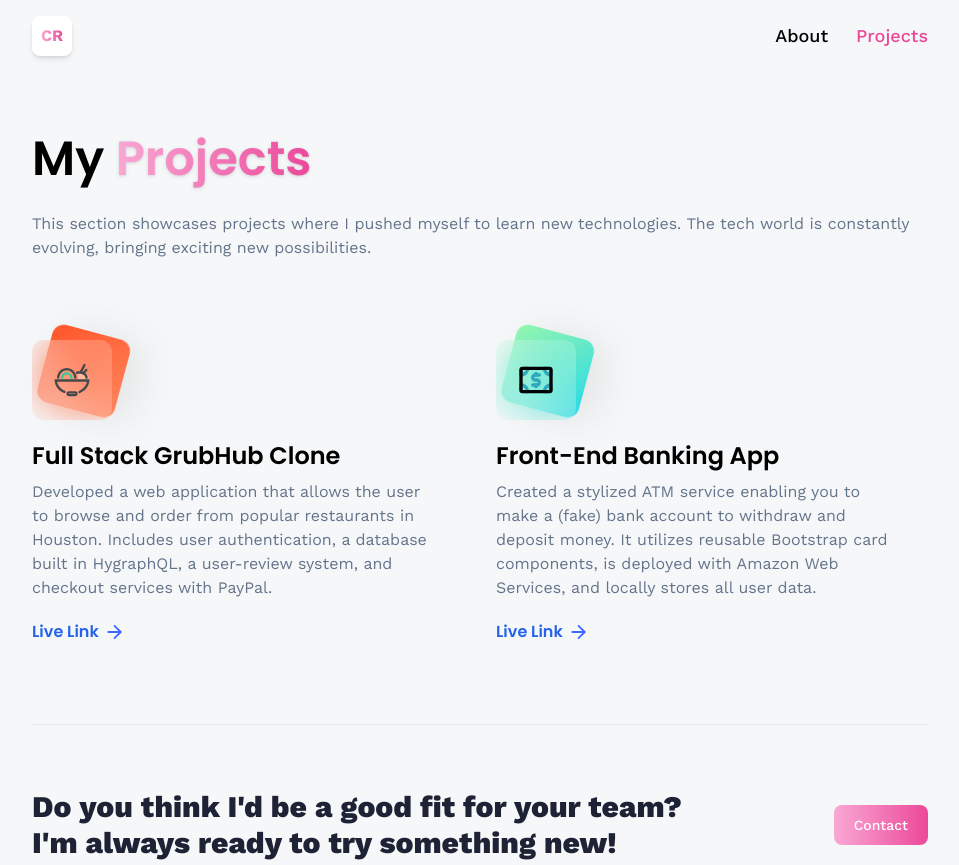
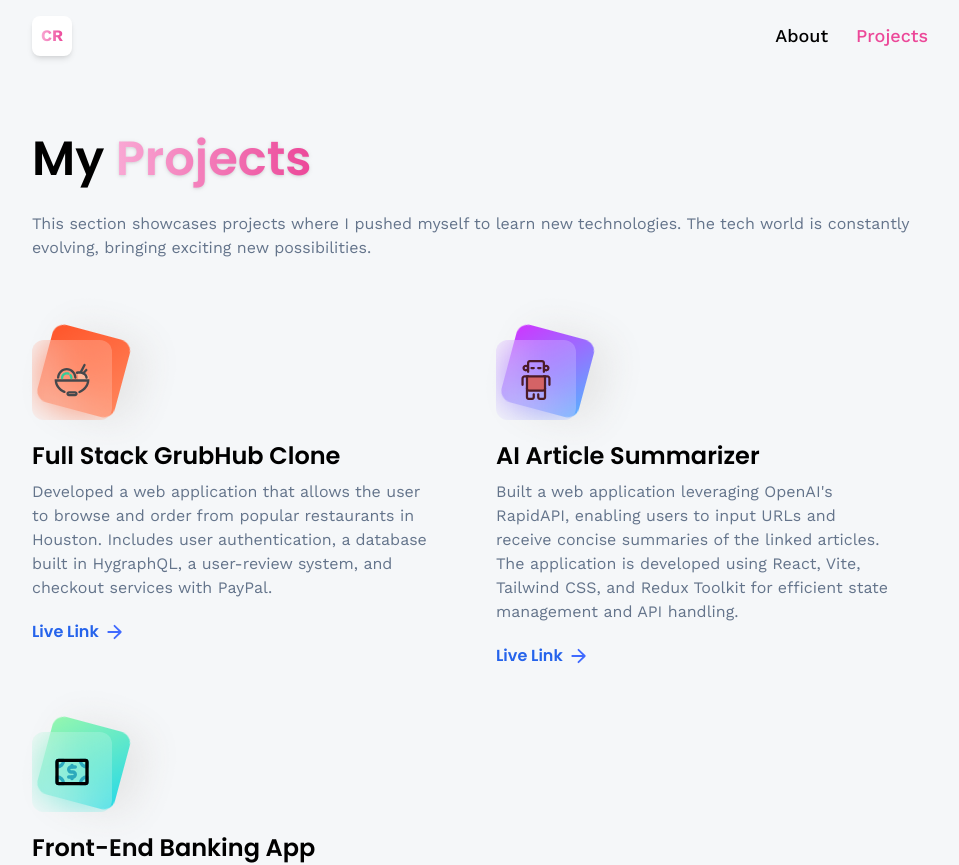
Before and after one commit to TeaCandy/3D_portfolio, a React (Vite) app: page /projects in a window 1280 px wide. Shown: the top 865 px of the page, without its empty margins (160-1119 px from the left). Built offline with nearby package versions, Linux system fonts and the light colour scheme.

Commit message:
updated projects page to include ai summarizer

```diff
--- a/src/assets/icons/index.js
+++ b/src/assets/icons/index.js
@@ -32,6 +32,7 @@
 import vegaspro from './vegaspro.svg'
 import food from './food.svg'
 import financial from './financial.svg'
+import robo from './robo.svg'
 
 
 export {
@@ -68,5 +69,6 @@
     graphql,
     vegaspro,
     food,
-    financial
+    financial,
+    robo
 }
--- a/src/constants/index.js
+++ b/src/constants/index.js
@@ -29,7 +29,8 @@
     graphql,
     vegaspro,
     food,
-    financial
+    financial,
+    robo
 } from "../assets/icons";
 
 export const skills = [
@@ -213,6 +214,13 @@
         link: 'https://top-picks-git-capstone-candaces-projects-5d39bdf3.vercel.app/?category=all',
     },
     {
+        iconUrl: robo,
+        theme: 'btn-back-pink',
+        name: 'AI Article Summarizer',
+        description: 'Built a web application leveraging OpenAI\'s RapidAPI, enabling users to input URLs and receive concise summaries of the linked articles. The application is developed using React, Vite, Tailwind CSS, and Redux Toolkit for efficient state management and API handling.',
+        link: 'https://cr-article-ai-summarizer.vercel.app/',
+    },
+    {
         iconUrl: financial,
         theme: 'btn-back-green',
         name: 'Front-End Banking App',
@@ -220,15 +228,8 @@
         link: 'https://candace-ryanbankingapplication.s3.us-east-2.amazonaws.com/gitbankingapp/index.html#/',
     },
     // {
-    //     iconUrl: car,
+    //     iconUrl: snapgram,
     //     theme: 'btn-back-blue',
-    //     name: 'Car Finding App',
-    //     description: 'Designed and built a mobile app for finding and comparing cars on the market, streamlining the car-buying process.',
-    //     link: 'https://github.com/adrianhajdin/project_next13_car_showcase',
-    // },
-    // {
-    //     iconUrl: snapgram,
-    //     theme: 'btn-back-pink',
     //     name: 'Full Stack Instagram Clone',
     //     description: 'Built a complete clone of Instagram, allowing users to share photos and connect with friends in a familiar social media environment.',
     //     link: 'https://github.com/adrianhajdin/social_media_app',
```
Also changed, not shown: src/assets/icons/robo.svg (added).
